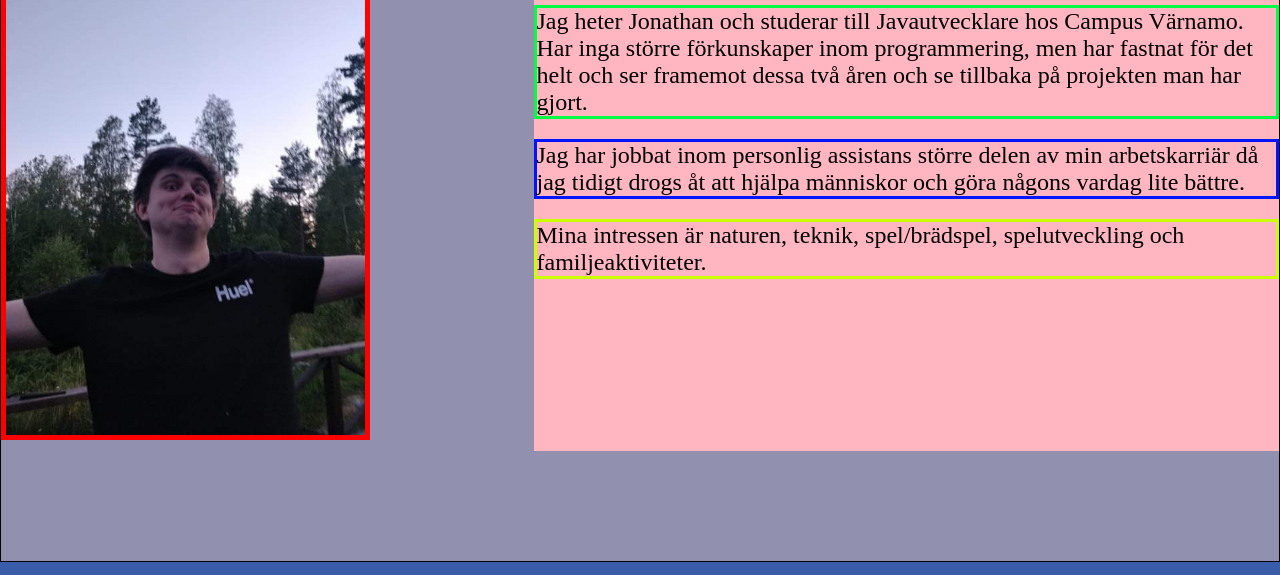
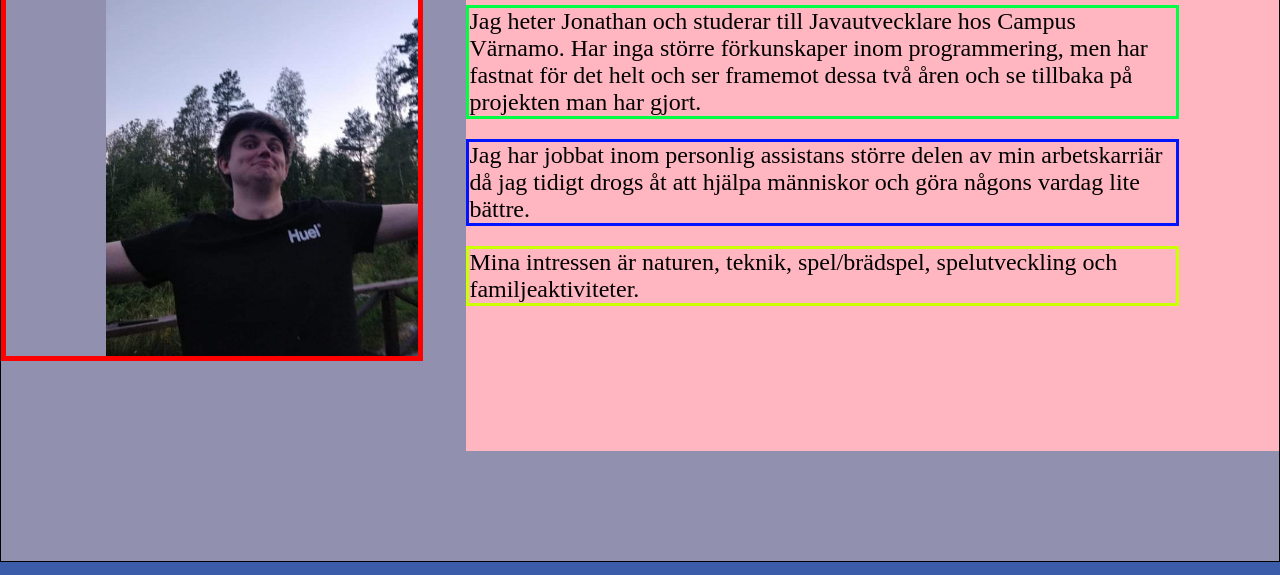
Before and after one commit to LaYonny/cv, a plain HTML site: page index.html in a window 1280 px wide. Shown: the part 272-847 px from the top of the page. Drawn offline with Linux system fonts and the light colour scheme.

Commit message:
fixes bug, makes new bug, fix bug, makes something

```diff
--- a/index.html
+++ b/index.html
@@ -20,9 +20,11 @@
 
     <main>
         <div class="container">
-            <div>
+
+            <div class="testbox">
                 <img class="profilBild" src="image/profile.jpg" alt="hehe">
             </div>
+
             <div class="textBox">
                 <h2 class ="huvudInfotext">Tjenare, lite information om mig!</h2>
 
@@ -56,7 +58,7 @@
             <p>
 
                <a href="https://www.linkedin.com" target="_blank">
-                <img class="linkIcon" src="image/linkedin.png" alt="">Linkedin'
+                <img class="linkIcon" src="image/linkedin.png" alt="">Linkedin
                 </a>
 
             </p>
--- a/style.css
+++ b/style.css
@@ -31,6 +31,7 @@ header{
     height: 90vh;
     background-color: #9191af;
 
+
 }
 .textBox{
     background-color: lightpink;
@@ -39,7 +40,20 @@ header{
     display: flex;
     flex-direction: column;
     gap: 20px;
+    padding-right: 100px;
 
+}
+
+.testbox{
+    width: 500px;
+    height: 500px;
+}
+
+.profilBild{
+    height: 80%;
+    width: 70%;
+    border: solid,5px,red;
+    padding-left: 100px;
 
 }
 
@@ -71,11 +85,6 @@ h2{
     font-size: large;
 }
 
-.profilBild{
-    height: 90%;
-    width: 70%;
-    border: solid,5px,red;
-}
 
 footer{
     height: 5rem;
```
